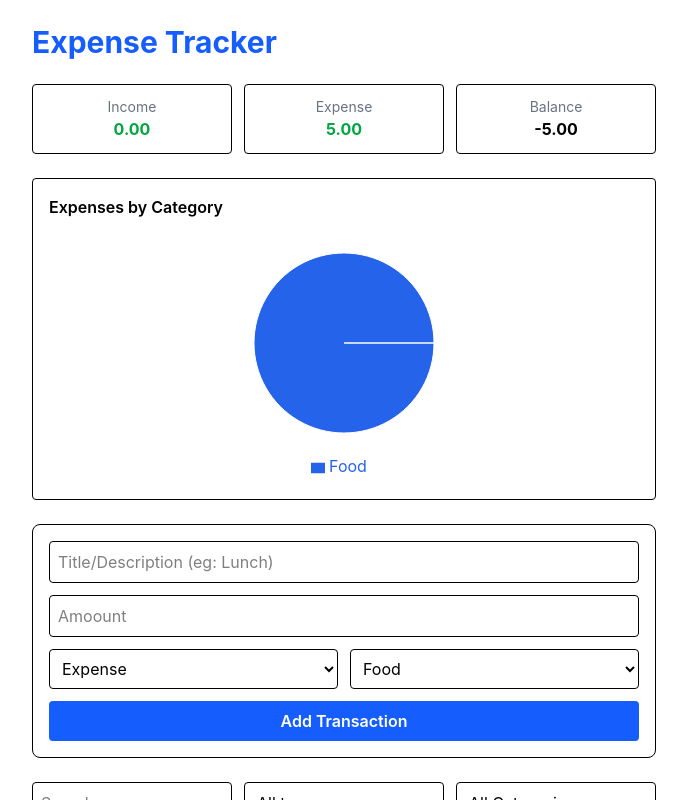
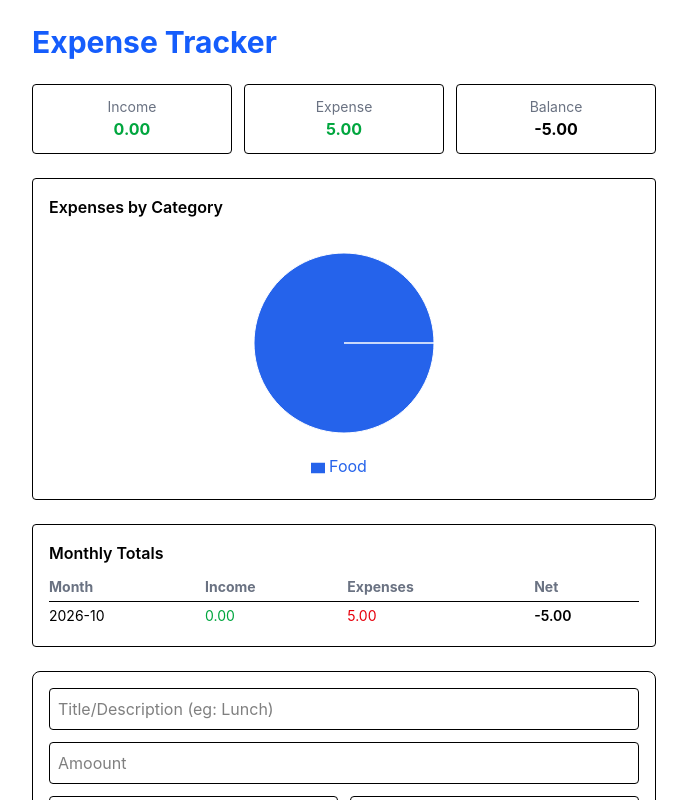
Before and after one commit to Kofi-Kakah/Expense-Tracker, a React (Vite) app: page / in a window 1280 px wide. Both pictures are taken after typing "Sample", "5" into the empty fields and a click on the button "Add Transaction". Shown: the top 800 px of the page, without its empty margins (296-983 px from the left). Built offline with nearby package versions, Linux system fonts and the light colour scheme.

Commit message:
Implemented Monthly totals table

```diff
--- a/src/App.jsx
+++ b/src/App.jsx
@@ -6,6 +6,7 @@ import TransactionList from "./components/TransactionList.jsx";
 import Summary from "./components/Summary.jsx"
 import Filters from "./components/Filter.jsx"
 import Charts from "./components/Charts.jsx"
+import MonthlyTotals from "./components/MontlyTotals.jsx"
 
 function App() {
   const [transactions, setTransactions] = useLocalStorage("transactions", []);
@@ -44,6 +45,7 @@ function App() {
       <h1 className="text-3xl font-bold text-blue-600">Expense Tracker</h1>
       <Summary transactions={transactions} />
       <Charts transactions={transactions}/>
+      <MonthlyTotals transactions={transactions}/>
       <TransactionForm onAddTransaction={addTransaction} editing={editing} onUpdate={updatedTransaction} onCancel={() => setEditing(null)}/>
       <Filters filters={filters} onChange={setFilters}/>
       <TransactionList transactions={filteredTransactions} onDelete={deleteTransaction} onEdit={setEditing}/>
--- /dev/null
+++ b/src/components/MontlyTotals.jsx
@@ -0,0 +1,39 @@
+export default function MontlyTotals ({ transactions }) {
+    const months = {}
+
+    transactions.forEach((t) => {
+        const month = t.date.slice(0, 7)
+        if (!months[month]) months[month] = { income: 0, expense: 0 }
+        months[month][t.type] += t.amount
+    })
+
+    const rows = Object.entries(months).sort((a,b) => b[0].localeCompare(a[0]))
+
+    if (rows.length === 0) return null
+
+    return (
+        <div className="mt-6 rounded border p-4">
+            <h2 className="mb-2 font-semibold">Monthly Totals</h2>
+            <table className="w-full text-left text-sm">
+                <thead>
+                    <tr className="text-gray-500">
+                        <th className="py-1">Month</th>
+                        <th>Income</th>
+                        <th>Expenses</th>
+                        <th>Net</th>
+                    </tr>
+                </thead>
+                <tbody>
+                    {rows.map(([month, v]) => (
+                        <tr key={month} className="border-t">
+                            <td className="py-1">{month}</td>
+                            <td className="text-green-600">{v.income.toFixed(2)}</td>
+                            <td className="text-red-600">{v.expense.toFixed(2)}</td>
+                            <td className="font-semibold">{(v.income - v.expense).toFixed(2)}</td>
+                        </tr>
+                    ))}
+                </tbody>
+            </table>
+        </div>
+    )
+}
```
